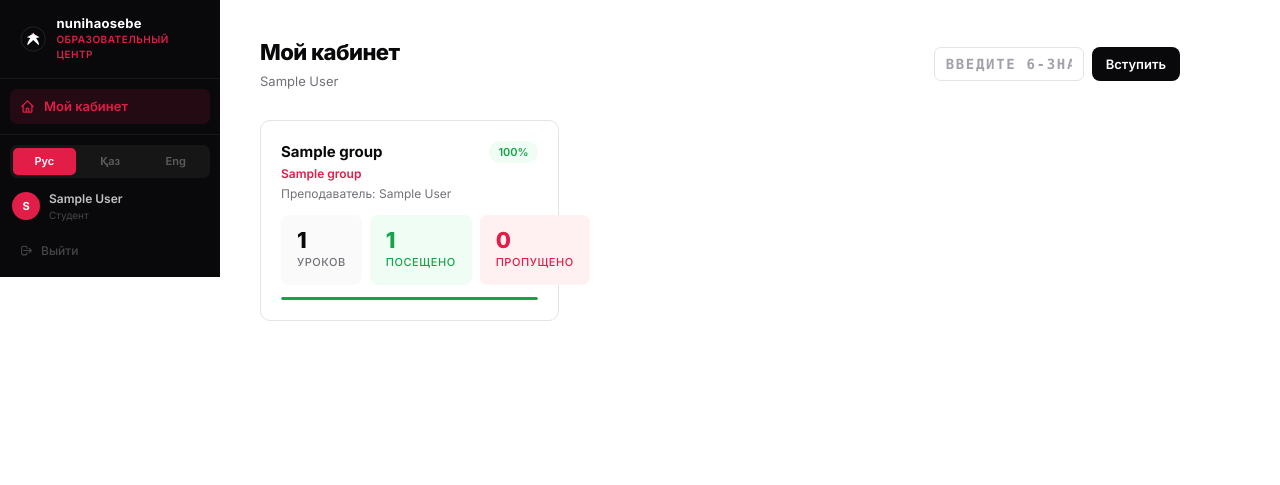
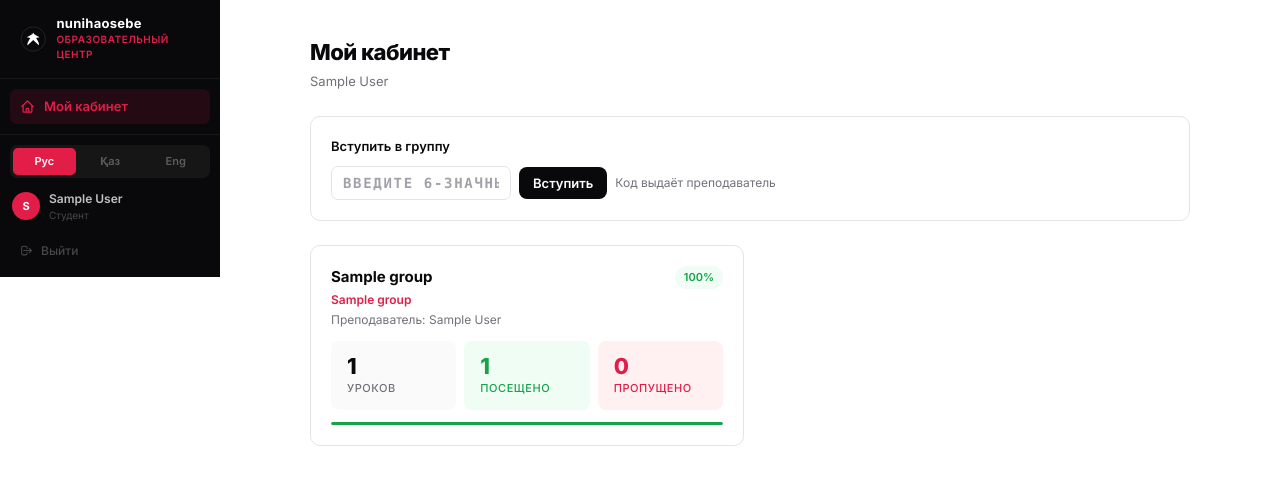
Before and after one commit to JussipJol/nihaosebe, a PHP site: page /student/ in a window 1280 px wide. Shown: the top 485 px of the page. Run offline with PHP 8.4, Linux system fonts and the light colour scheme; the visitor is signed in with stand-in values (Sample User, id 1); tables that the repository leaves empty hold one stand-in row (values such as "Sample post").

Commit message:
i fixed it

```diff
--- a/includes/layout.php
+++ b/includes/layout.php
@@ -49,7 +49,7 @@ body { font-family: "Inter", system-ui, sans-serif; background: var(--bg); color
 
 /* ── Layout ── */
 .main { margin-left: 220px; }
-.content { max-width: 1000px; padding: 36px 40px; }
+.content { max-width: 960px; padding: 36px 40px; margin: 0 auto; }
 @media (max-width: 767px) { .main { margin-left: 0; } .content { padding: 64px 16px 32px; } }
 
 /* ── Cards ── */
--- a/student/index.php
+++ b/student/index.php
@@ -54,29 +54,34 @@ $groups = $st->fetchAll();
 <div class="main">
 <div class="content">
 
-  <div style="display:flex;flex-wrap:wrap;align-items:center;justify-content:space-between;gap:16px;margin-bottom:28px">
-    <div>
-      <h1 class="page-title"><?= h(t('student_dashboard')) ?></h1>
-      <p class="page-sub"><?= h($user['name']) ?></p>
-    </div>
-    <form method="POST" style="display:flex;gap:8px">
+  <!-- Заголовок -->
+  <div style="margin-bottom:24px">
+    <h1 class="page-title"><?= h(t('student_dashboard')) ?></h1>
+    <p class="page-sub"><?= h($user['name']) ?></p>
+  </div>
+
+  <!-- Вступить в группу -->
+  <div class="card p5" style="margin-bottom:24px">
+    <div style="font-size:13px;font-weight:600;color:var(--black);margin-bottom:10px"><?= h(t('join_group')) ?></div>
+    <form method="POST" style="display:flex;gap:8px;align-items:center">
       <input type="text" name="join_code" maxlength="6" class="input mono"
              placeholder="<?= h(t('join_code_placeholder')) ?>"
-             style="width:150px;text-transform:uppercase;letter-spacing:.12em;font-weight:700">
+             style="max-width:180px;text-transform:uppercase;letter-spacing:.12em;font-weight:700">
       <button type="submit" class="btn btn-black"><?= h(t('btn_join')) ?></button>
+      <span style="font-size:12px;color:var(--muted)"><?= getLang()==='ru'?'Код выдаёт преподаватель':(getLang()==='kz'?'Кодты оқытушы береді':'Get the code from your teacher') ?></span>
     </form>
+    <?php if ($error): ?><div class="alert alert-error" style="margin-top:10px"><?= h($error) ?></div><?php endif; ?>
+    <?php if ($success): ?><div class="alert alert-success" style="margin-top:10px">✓ <?= h($success) ?></div><?php endif; ?>
   </div>
 
-  <?php if ($error): ?><div class="alert alert-error" style="margin-bottom:16px"><?= h($error) ?></div><?php endif; ?>
-  <?php if ($success): ?><div class="alert alert-success" style="margin-bottom:16px">✓ <?= h($success) ?></div><?php endif; ?>
-
+  <!-- Группы -->
   <?php if (empty($groups)): ?>
     <div class="card p6" style="text-align:center;padding:56px 24px">
       <svg width="40" height="40" fill="none" viewBox="0 0 24 24" stroke="#D4D4D8" stroke-width="1.5" style="margin:0 auto 14px"><path stroke-linecap="round" stroke-linejoin="round" d="M12 6.253v13m0-13C10.832 5.477 9.246 5 7.5 5S4.168 5.477 3 6.253v13C4.168 18.477 5.754 18 7.5 18s3.332.477 4.5 1.253m0-13C13.168 5.477 14.754 5 16.5 5c1.746 0 3.332.477 4.5 1.253v13C19.832 18.477 18.246 18 16.5 18c-1.746 0-3.332.477-4.5 1.253"/></svg>
       <p style="color:var(--muted);font-size:14px"><?= h(t('no_groups')) ?></p>
     </div>
   <?php else: ?>
-    <div style="display:grid;grid-template-columns:repeat(auto-fill,minmax(280px,1fr));gap:12px">
+    <div style="display:grid;grid-template-columns:repeat(auto-fill,minmax(360px,1fr));gap:12px">
       <?php foreach ($groups as $g):
         $tl  = (int)$g['tl'];
         $att = (int)$g['att'];
--- a/teacher/group.php
+++ b/teacher/group.php
@@ -72,7 +72,7 @@ $students = $st->fetchAll();
   <?php if ($error): ?><div class="alert alert-error" style="margin-bottom:14px"><?= h($error) ?></div><?php endif; ?>
   <?php if ($success): ?><div class="alert alert-success" style="margin-bottom:14px">✓ <?= h($success) ?></div><?php endif; ?>
 
-  <div style="display:grid;grid-template-columns:1fr 280px;gap:16px;align-items:start">
+  <div style="display:grid;grid-template-columns:1fr minmax(0,260px);gap:16px;align-items:start">
 
     <div>
       <!-- Add lesson -->
--- a/teacher/index.php
+++ b/teacher/index.php
@@ -87,7 +87,7 @@ $showForm = $error || $success;
       <p style="color:var(--muted);font-size:14px"><?= h(t('no_groups_teacher')) ?></p>
     </div>
   <?php else: ?>
-    <div style="display:grid;grid-template-columns:repeat(auto-fill,minmax(250px,1fr));gap:12px">
+    <div style="display:grid;grid-template-columns:repeat(auto-fill,minmax(300px,1fr));gap:12px">
       <?php foreach ($groups as $g): ?>
       <a href="/teacher/group.php?id=<?= $g['id'] ?>" class="card card-link p5">
         <div style="font-size:15px;font-weight:700;color:var(--black);margin-bottom:3px"><?= h($g['name']) ?></div>
```
